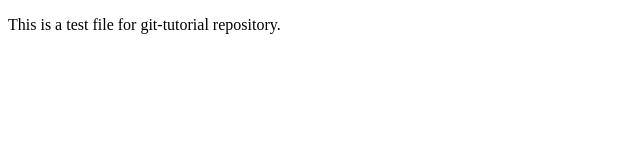
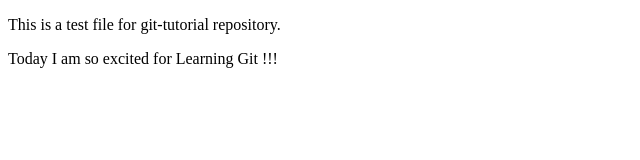
Before and after one commit to engmahi/git-tutorial, a plain HTML site: page index.html in a window 1280 px wide. Shown: the whole page, without its empty margins (0-640 px from the left). Drawn offline with Linux system fonts and the light colour scheme.

Commit message:
My second commit

```diff
--- a/index.html
+++ b/index.html
@@ -6,5 +6,6 @@
 </head>
 <body>
 	<p>This is a test file for git-tutorial repository.</p>
+	<p>Today I am so excited for Learning Git !!!</p>
 </body>
 </html>
```
